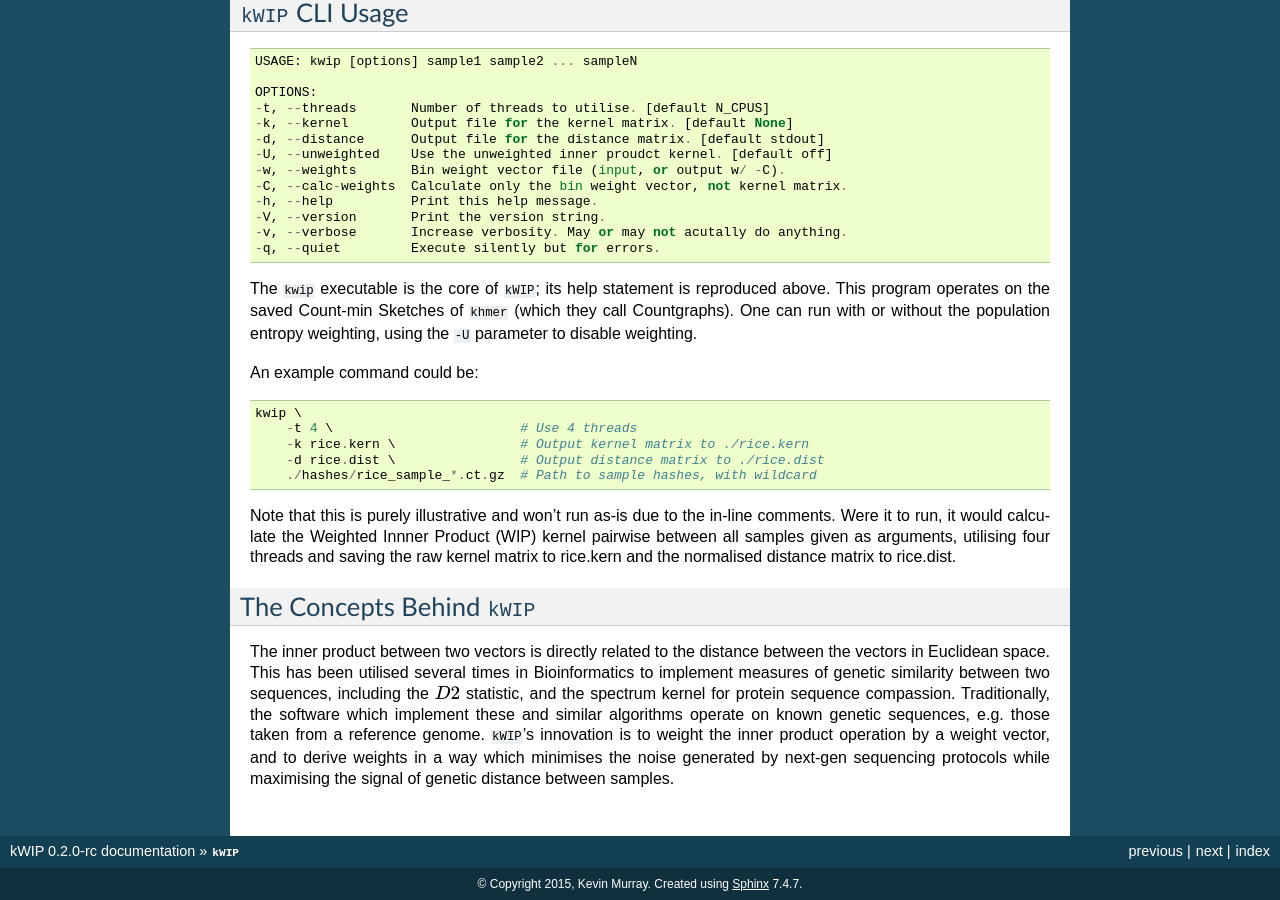
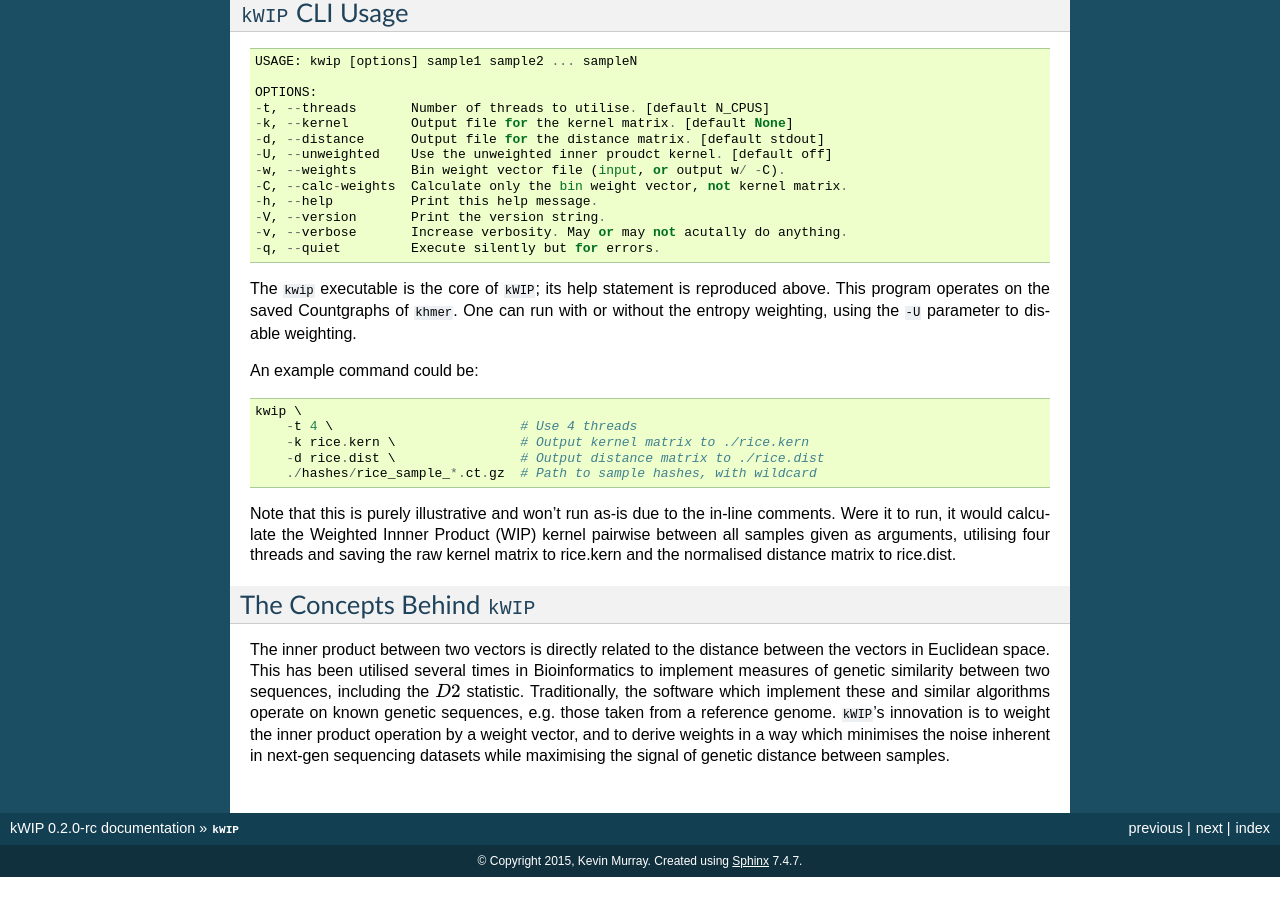
Before and after one commit to kdm9/kWIP, a Sphinx documentation site: the page built from doc/kwip.rst, in a window 1280 px wide and 900 px high, scrolled down 1002 px. Built offline with Sphinx 7.4.7, drawn with Linux system fonts in a browser that asks for light colours; after the commit the page ends 1879 px from its top, so only the background shows below that.

Commit message:
Fixes and clarifications to doc homepage

```diff
--- a/doc/kwip.rst
+++ b/doc/kwip.rst
@@ -84,9 +84,9 @@
 
 
 The ``kwip`` executable is the core of ``kWIP``; its help statement is
-reproduced above. This program operates on the saved Count-min Sketches of
-``khmer`` (which they call Countgraphs). One can run with or without the
-population entropy weighting, using the ``-U`` parameter to disable weighting.
+reproduced above. This program operates on the saved Countgraphs of ``khmer``.
+One can run with or without the entropy weighting, using the ``-U`` parameter
+to disable weighting.
 
 An example command could be:
 
@@ -111,10 +111,9 @@
 The inner product between two vectors is directly related to the distance
 between the vectors in Euclidean space. This has been utilised several times in
 Bioinformatics to implement measures of genetic similarity between two
-sequences, including the :math:`D2` statistic, and the spectrum kernel for
-protein sequence compassion. Traditionally, the software which implement these
-and similar algorithms operate on known genetic sequences, e.g. those taken
-from a reference genome. ``kWIP``'s innovation is to weight the inner product
-operation by a weight vector, and to derive weights in a way which minimises
-the noise generated by next-gen sequencing protocols while maximising the
-signal of genetic distance between samples.
+sequences, including the :math:`D2` statistic. Traditionally, the software
+which implement these and similar algorithms operate on known genetic
+sequences, e.g. those taken from a reference genome. ``kWIP``'s innovation is
+to weight the inner product operation by a weight vector, and to derive weights
+in a way which minimises the noise inherent in next-gen sequencing datasets
+while maximising the signal of genetic distance between samples.
```
